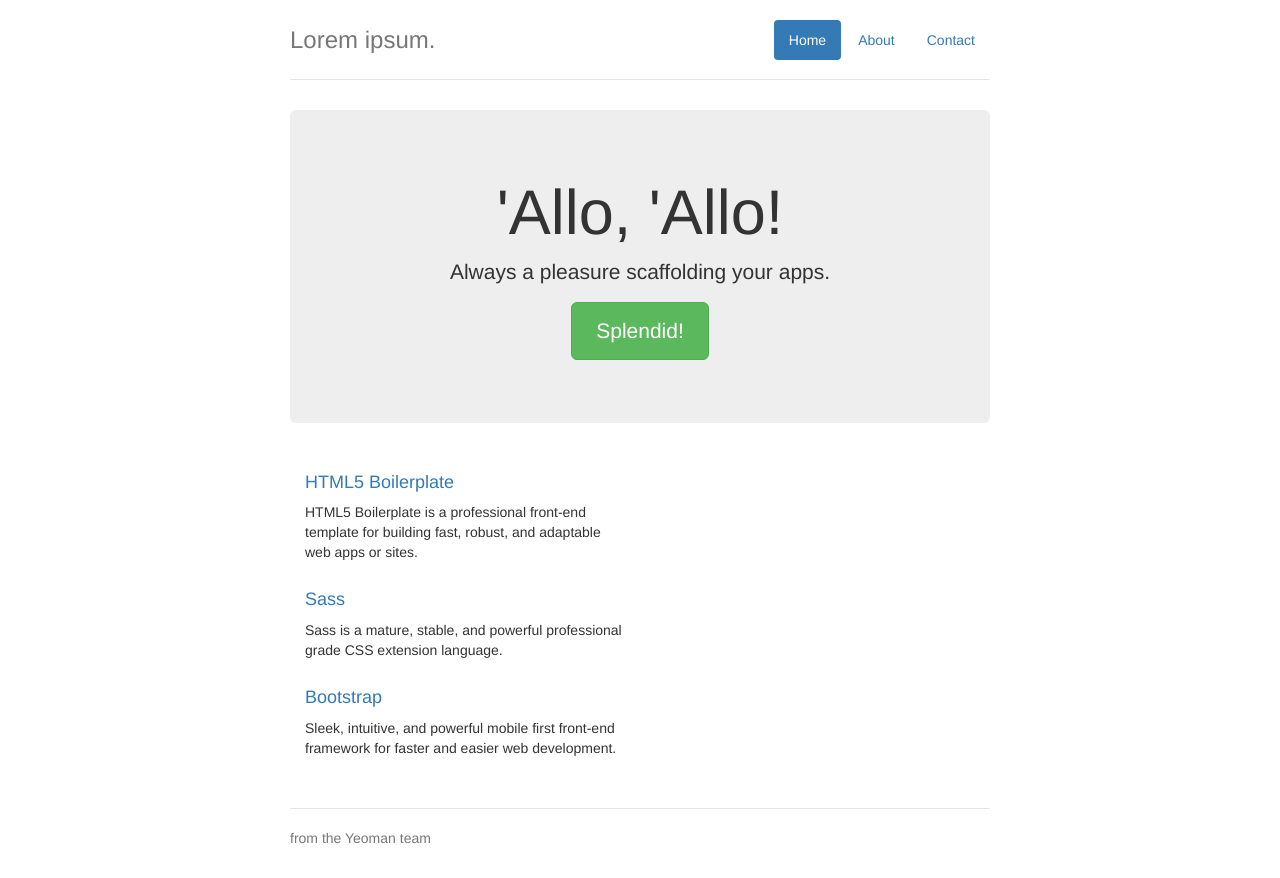
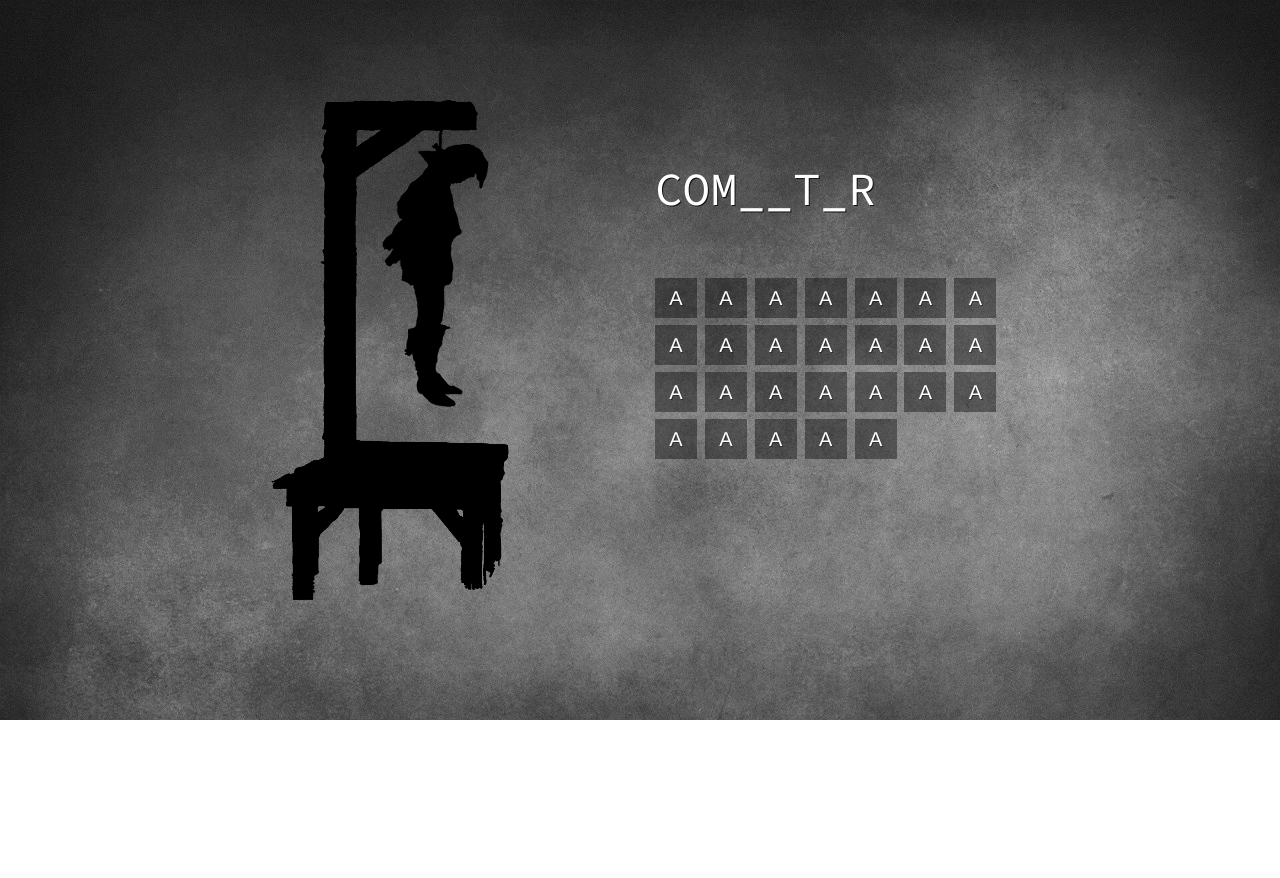
Before and after one commit to jurkian/hangmanJS, a website: page app/index.html in a window 1280 px wide. After the commit the page ends 800 px from the top, so only its background shows below. Drawn offline with nearby package versions, Linux system fonts and the light colour scheme; files that its build step writes are made by us from their sources.

Commit message:
Create basic game view and HTML structure

```diff
--- a/app/index.html
+++ b/app/index.html
@@ -1,55 +1,62 @@
 <!doctype html>
-<html lang="">
+<html lang="en">
+
 <head>
   <meta charset="utf-8">
-    <title>aplikacja</title>
+  <title>HangmanJS</title>
   <meta name="description" content="">
   <meta name="viewport" content="width=device-width, initial-scale=1">
-
   <link rel="shortcut icon" href="/favicon.ico">
   <link rel="apple-touch-icon" href="/apple-touch-icon.png">
   <!-- Place favicon.ico and apple-touch-icon.png in the root directory -->
 
+  <link href='https://fonts.googleapis.com/css?family=Source+Code+Pro&subset=latin,latin-ext' rel='stylesheet' type='text/css'>
   <link rel="stylesheet" href="styles/main.css">
 </head>
+
 <body>
-
-    <div class="container">
-      <div class="header">
-        <ul class="nav nav-pills pull-right">
-          <li class="active"><a href="#">Home</a></li>
-          <li><a href="#">About</a></li>
-          <li><a href="#">Contact</a></li>
-        </ul>
-        <h3 class="text-muted">Lorem ipsum.</h3>
-      </div>
-
-      <div class="jumbotron">
-        <h1>'Allo, 'Allo!</h1>
-        <p class="lead">Always a pleasure scaffolding your apps.</p>
-        <p><a class="btn btn-lg btn-success" href="#">Splendid! <span class="glyphicon glyphicon-ok"></span></a></p>
-      </div>
-
-      <div class="row marketing">
-        <div class="col-lg-6">
-          <h4><a href="https://html5boilerplate.com/">HTML5 Boilerplate</a></h4>
-          <p>HTML5 Boilerplate is a professional front-end template for building fast, robust, and adaptable web apps or sites.</p>
-
-          <h4><a href="http://libsass.org/">Sass</a></h4>
-          <p>Sass is a mature, stable, and powerful professional grade CSS extension language.</p>
-
-
-          <h4><a href="http://getbootstrap.com/">Bootstrap</a></h4>
-          <p>Sleek, intuitive, and powerful mobile first front-end framework for faster and easier web development.</p>
-
+  <section id="game" class="container">
+    <div class="row">
+      <div class="col-md-4 col-md-offset-2">
+        <div class="gallows">
+          <div class="hangman"></div>
         </div>
       </div>
-
-      <div class="footer">
-        <p><span class="glyphicon glyphicon-heart"></span> from the Yeoman team</p>
+      <div class="col-md-4">
+        <div class="phrase">
+          COM__T_R
+        </div>
+        <ul class="letters">
+          <li>A</li>
+          <li>A</li>
+          <li>A</li>
+          <li>A</li>
+          <li>A</li>
+          <li>A</li>
+          <li>A</li>
+          <li>A</li>
+          <li>A</li>
+          <li>A</li>
+          <li>A</li>
+          <li>A</li>
+          <li>A</li>
+          <li>A</li>
+          <li>A</li>
+          <li>A</li>
+          <li>A</li>
+          <li>A</li>
+          <li>A</li>
+          <li>A</li>
+          <li>A</li>
+          <li>A</li>
+          <li>A</li>
+          <li>A</li>
+          <li>A</li>
+          <li>A</li>
+        </ul>
       </div>
     </div>
-
+  </section>
   <script src="https://ajax.googleapis.com/ajax/libs/jquery/1.12.0/jquery.min.js"></script>
   <!-- build:js scripts/vendor.min.js -->
   <script src="scripts/vendor/bootstrap.min.js"></script>
@@ -58,4 +65,5 @@
   <script src="scripts/main.js"></script>
   <!-- /build -->
 </body>
+
 </html>
--- a/app/styles/main.scss
+++ b/app/styles/main.scss
@@ -1,91 +1,62 @@
 @import "_bootstrap.scss";
 
-// asd
-
-.browsehappy {
-  margin: 0.2em 0;
-  background: #ccc;
-  color: #000;
-  padding: 0.2em 0;
+body {
+  background: url('../images/background.jpg') no-repeat;
+  background-size: cover;
 }
 
-/* Space out content a bit */
-body {
-  padding-top: 20px;
-  padding-bottom: 20px;
+#game {
+  margin-top: 100px;
 }
 
-/* Everything but the jumbotron gets side spacing for mobile first views */
-.header,
-.marketing,
-.footer {
-  padding-left: 15px;
-  padding-right: 15px;
-}
+/* Gallows */
 
-/* Custom page header */
-.header {
-  border-bottom: 1px solid #e5e5e5;
+.gallows {
+  background: url('../images/gallows.png') no-repeat;
+  width: 250px;
+  height: 500px;
+  position: relative;
 
-  /* Make the masthead heading the same height as the navigation */
-  h3 {
-    margin-top: 0;
-    margin-bottom: 0;
-    line-height: 40px;
-    padding-bottom: 19px;
+  .hangman {
+    background: url('../images/hangman.png') no-repeat;
+    width: 125px;
+    height: 287px;
+    position: absolute;
+    left: 110px;
+    top: 29px;
   }
 }
 
-/* Custom page footer */
-.footer {
-  padding-top: 19px;
-  color: #777;
-  border-top: 1px solid #e5e5e5;
+/* Phrase and letters */
+.phrase {
+  font: 46px 'Source Code Pro', monospace;
+  color: #fff;
+  text-shadow: 1px 1px rgba(0,0,0,0.8);
+  margin-top: 60px;
+  margin-bottom: 60px;
 }
 
-.container-narrow > hr {
-  margin: 30px 0;
-}
+ul.letters {
+  margin: 0;
+  padding: 0;
+  max-width: 350px;
 
-/* Main marketing message and sign up button */
-.jumbotron {
-  text-align: center;
-  border-bottom: 1px solid #e5e5e5;
-  .btn {
-    font-size: 21px;
-    padding: 14px 24px;
+  li {
+    background: rgba(0,0,0,0.4);
+    color: #fff;
+    display: inline-block;
+
+    width: 100%;
+    height: 100%;
+    max-height: 42px;
+    max-width: 42px;
+    padding: 10px;
+    margin: 0 4px 7px 0;
+
+    text-align: center;
+    font-size: 20px;
+    line-height: 20px;
+    text-shadow: 1px 1px rgba(0,0,0,0.4);
+    cursor: pointer;
   }
 }
-
-/* Supporting marketing content */
-.marketing {
-  margin: 40px 0;
-  p + h4 {
-    margin-top: 28px;
-  }
-}
-
-/* Responsive: Portrait tablets and up */
-@media screen and (min-width: 768px) {
-  .container {
-    max-width: 730px;
-  }
-
-  /* Remove the padding we set earlier */
-  .header,
-  .marketing,
-  .footer {
-    padding-left: 0;
-    padding-right: 0;
-  }
-
-  /* Space out the masthead */
-  .header {
-    margin-bottom: 30px;
-  }
-
-  /* Remove the bottom border on the jumbotron for visual effect */
-  .jumbotron {
-    border-bottom: 0;
-  }
-}
```
Lines whose indentation alone changed are shown as unchanged.
